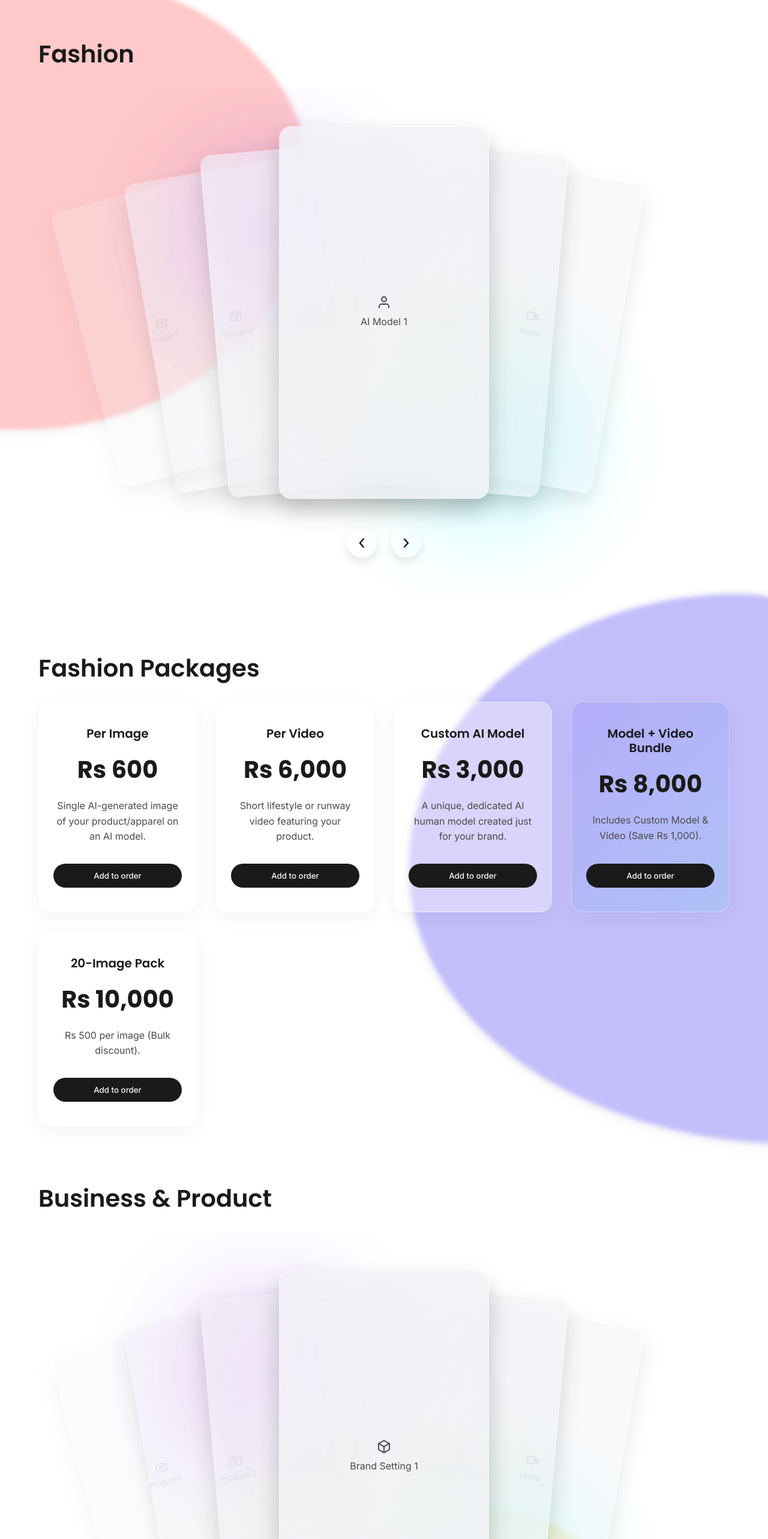
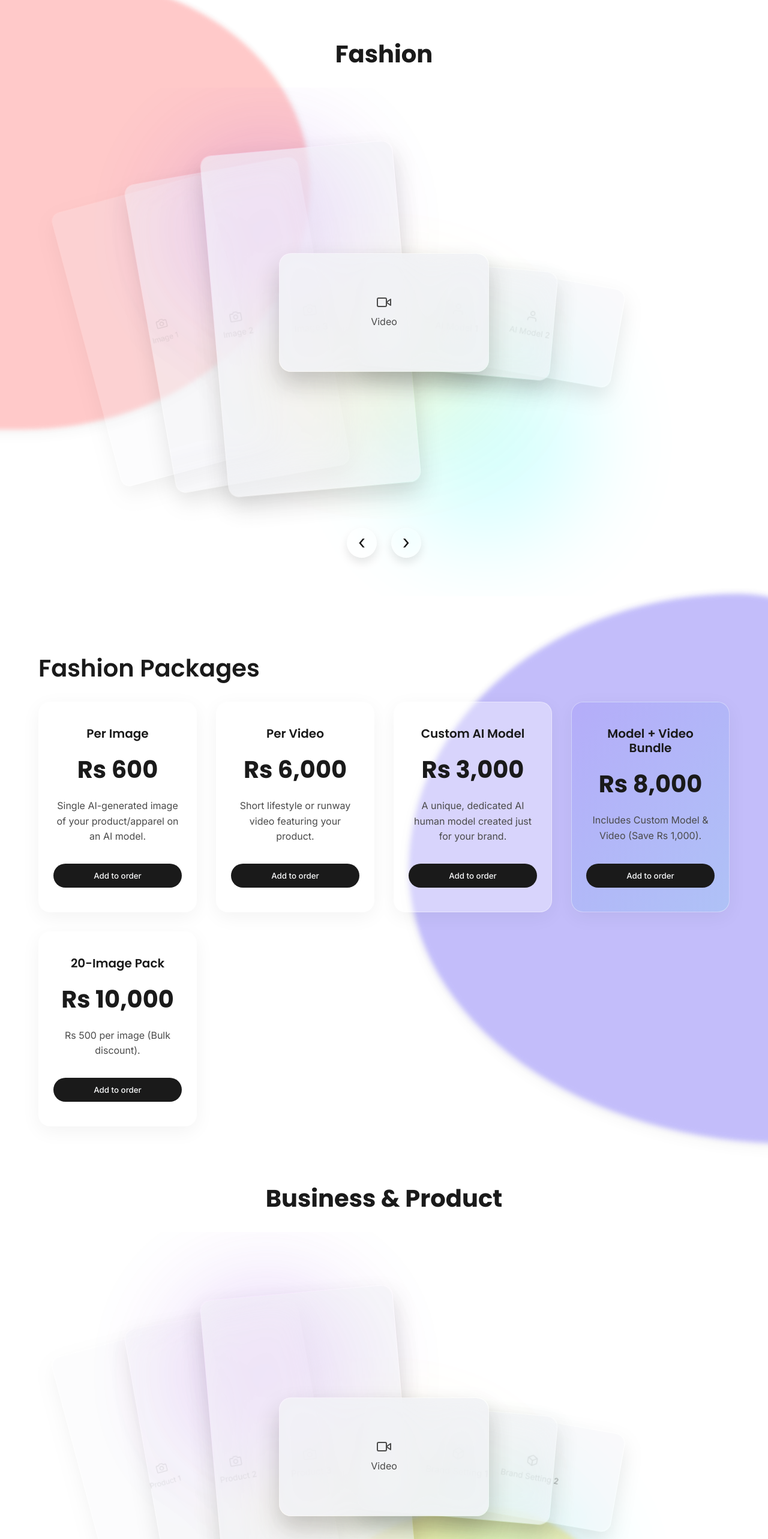
Before and after one commit to geeth-rp/pixlore-web, a React (Vite) app: page / in a window 1280 px wide. Shown: the part 1875-4441 px from the top of the page at 60% size. Built offline with nearby package versions, Linux system fonts and the light colour scheme.

Commit message:
Center section headings and reorder carousel items to match request

```diff
--- a/src/components/BusinessWork.jsx
+++ b/src/components/BusinessWork.jsx
@@ -28,28 +28,28 @@ const BusinessWork = () => {
   const ref = useScrollReveal({ threshold: 0.1 });
 
   const businessItems = [
-    {/* BUSINESS CAROUSEL ITEM 1 — replace with real image/video */},
+    {/* BUSINESS CAROUSEL ITEM 1 — 9:16 */},
     <div key="prod1" className="aspect-portrait" style={styles.imageSlot}><IconCamera /> Product 1</div>,
 
-    {/* BUSINESS CAROUSEL ITEM 2 — replace with real image/video */},
+    {/* BUSINESS CAROUSEL ITEM 2 — 9:16 */},
     <div key="prod2" className="aspect-portrait" style={styles.imageSlot}><IconCamera /> Product 2</div>,
 
-    {/* BUSINESS CAROUSEL ITEM 3 — replace with real image/video */},
+    {/* BUSINESS CAROUSEL ITEM 3 — 9:16 */},
     <div key="prod3" className="aspect-portrait" style={styles.imageSlot}><IconCamera /> Product 3</div>,
 
-    {/* BUSINESS CAROUSEL ITEM 4 — replace with real image/video */},
+    {/* BUSINESS CAROUSEL ITEM 4 — 16:9 Video */},
+    <div key="vid1" className="aspect-landscape" style={styles.imageSlot}><IconVideo /> Video</div>,
+
+    {/* BUSINESS CAROUSEL ITEM 5 — 16:9 Picture */},
     <div key="brand1" className="aspect-landscape" style={styles.portraitSlot}><IconPackage /> Brand Setting 1</div>,
 
-    {/* BUSINESS CAROUSEL ITEM 5 — replace with real image/video */},
-    <div key="brand2" className="aspect-landscape" style={styles.portraitSlot}><IconPackage /> Brand Setting 2</div>,
-
-    {/* BUSINESS CAROUSEL ITEM 6 — replace with real image/video */},
-    <div key="vid1" className="aspect-landscape" style={styles.imageSlot}><IconVideo /> Video</div>
+    {/* BUSINESS CAROUSEL ITEM 6 — 16:9 Picture */},
+    <div key="brand2" className="aspect-landscape" style={styles.portraitSlot}><IconPackage /> Brand Setting 2</div>
   ].filter(item => React.isValidElement(item));
 
   return (
     <section ref={ref} className="scroll-reveal">
-      <h2 style={styles.heading}>Business & Product</h2>
+      <h2 style={{...styles.heading, textAlign: 'center', fontWeight: 'bold'}}>Business & Product</h2>
       <TiltedCarousel items={businessItems} />
     </section>
   );
--- a/src/components/FashionWork.jsx
+++ b/src/components/FashionWork.jsx
@@ -27,28 +27,28 @@ const FashionWork = () => {
   const ref = useScrollReveal({ threshold: 0.1 });
 
   const fashionItems = [
-    {/* FASHION CAROUSEL ITEM 1 — replace with real image/video */},
+    {/* FASHION CAROUSEL ITEM 1 — 9:16 */},
     <div key="img1" className="aspect-portrait" style={styles.imageSlot}><IconCamera /> Image 1</div>,
 
-    {/* FASHION CAROUSEL ITEM 2 — replace with real image/video */},
+    {/* FASHION CAROUSEL ITEM 2 — 9:16 */},
     <div key="img2" className="aspect-portrait" style={styles.imageSlot}><IconCamera /> Image 2</div>,
 
-    {/* FASHION CAROUSEL ITEM 3 — replace with real image/video */},
+    {/* FASHION CAROUSEL ITEM 3 — 9:16 */},
     <div key="img3" className="aspect-portrait" style={styles.imageSlot}><IconCamera /> Image 3</div>,
 
-    {/* FASHION CAROUSEL ITEM 4 — replace with real image/video */},
+    {/* FASHION CAROUSEL ITEM 4 — 16:9 Video */},
+    <div key="vid1" className="aspect-landscape" style={styles.imageSlot}><IconVideo /> Video</div>,
+
+    {/* FASHION CAROUSEL ITEM 5 — 16:9 Picture */},
     <div key="model1" className="aspect-landscape" style={styles.portraitSlot}><IconUser /> AI Model 1</div>,
 
-    {/* FASHION CAROUSEL ITEM 5 — replace with real image/video */},
-    <div key="model2" className="aspect-landscape" style={styles.portraitSlot}><IconUser /> AI Model 2</div>,
-
-    {/* FASHION CAROUSEL ITEM 6 — replace with real image/video */},
-    <div key="vid1" className="aspect-landscape" style={styles.imageSlot}><IconVideo /> Video</div>
+    {/* FASHION CAROUSEL ITEM 6 — 16:9 Picture */},
+    <div key="model2" className="aspect-landscape" style={styles.portraitSlot}><IconUser /> AI Model 2</div>
   ].filter(item => React.isValidElement(item));
 
   return (
     <section ref={ref} className="scroll-reveal">
-      <h2 style={styles.heading}>Fashion</h2>
+      <h2 style={{...styles.heading, textAlign: 'center', fontWeight: 'bold'}}>Fashion</h2>
       <TiltedCarousel items={fashionItems} />
     </section>
   );
--- a/src/index.css
+++ b/src/index.css
@@ -539,10 +539,7 @@ button {
 /* Individual Cards */
 .tilted-carousel-card {
   position: absolute;
-  top: 0;
-  left: 0;
-  right: 0;
-  bottom: 0;
+  width: 100%;
   transition: transform 0.5s cubic-bezier(0.25, 1, 0.5, 1),
               opacity 0.5s cubic-bezier(0.25, 1, 0.5, 1),
               z-index 0s;
@@ -568,7 +565,6 @@ button {
 /* Ensure child media (the placeholder divs) fill the card perfectly without gaps */
 .tilted-carousel-card > div {
   width: 100%;
-  height: 100%;
   border: none !important; /* Override standard grid slot borders */
   border-radius: 20px !important;
   margin: 0 !important;
```
